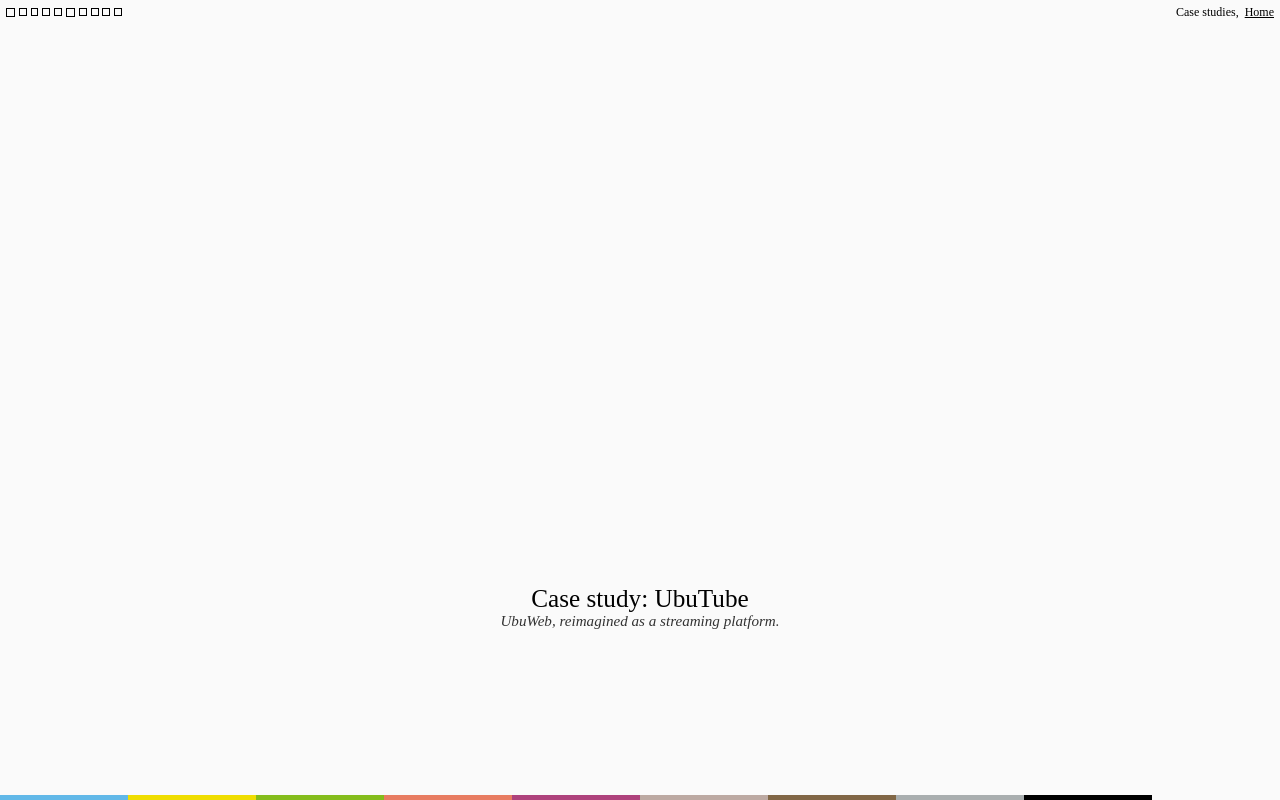
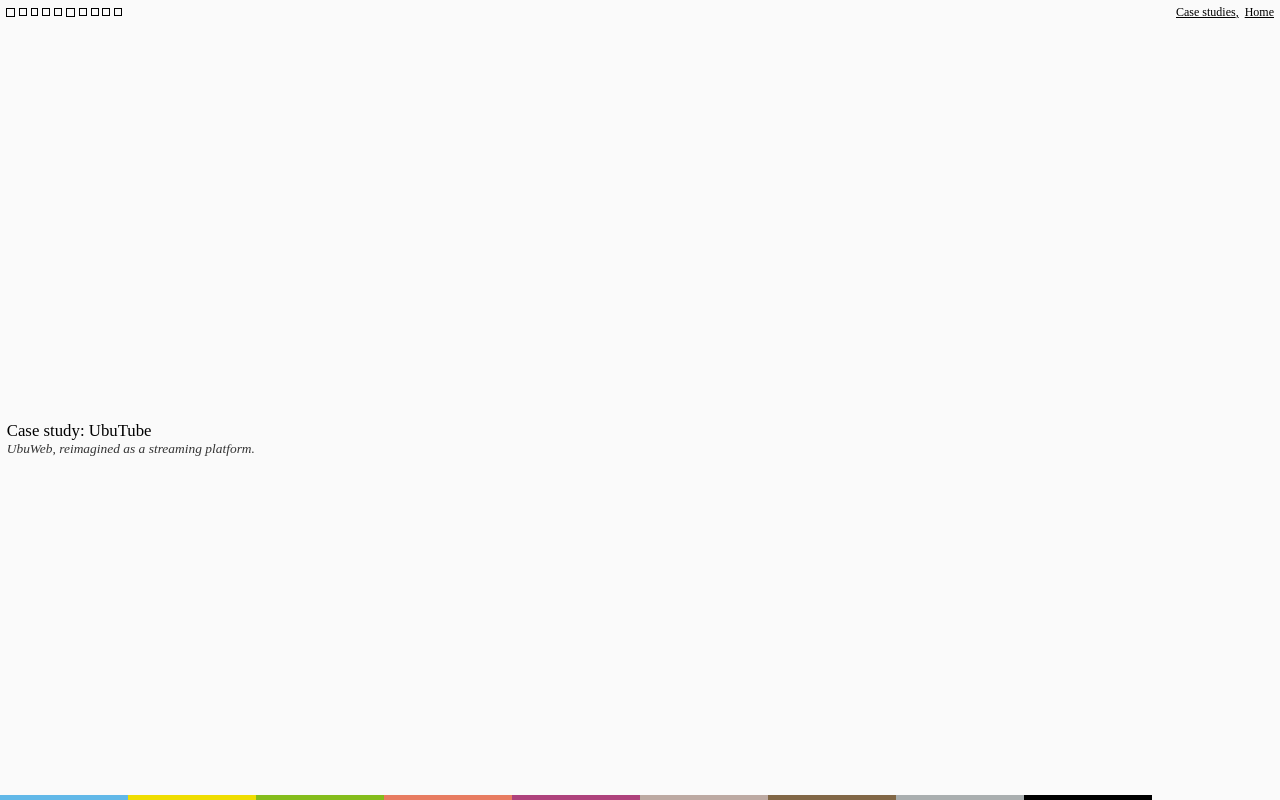
Before and after one commit to tkmaher/otherseas1, a Next.js app: page /case-studies in a window 1280 px wide. Built offline with nearby package versions, Linux system fonts and the light colour scheme; a web font is replaced by a local one.

Commit message:
bush lied people died

```diff
--- a/app/portfolio.scss
+++ b/app/portfolio.scss
@@ -89,6 +89,15 @@
   .portfolio-sidebar-links {
     display: flex;
     gap: 0.5em;
+    @media (hover: hover) {
+      a {
+        cursor: pointer;
+        text-decoration: none;
+      }
+      a:hover {
+        text-decoration: underline;
+      }
+    }
   }
 
   .visit-link {
@@ -562,11 +571,10 @@
   padding-top: 5em;
   overflow-x: auto;
   .title {
-    font-size: 1.5em;
-    text-align: center;
+    text-align: left;
     padding: 0.4em;
     & > :nth-last-child(1) {
-      font-size: 0.6em;
+      font-size: 0.8em;
       font-style: italic;
       opacity: 0.8;
     }
@@ -574,18 +582,18 @@
 }
 
 .portfolio-mainpage-image {
-  height: 60dvh !important;
-  max-height: 60dvh !important;
+  height: 40vh !important;
+  max-height: 40vh !important;
   cursor: pointer !important;
   align-self: flex-start;
 }
 
 .portfolio-mainpage-row {
   display: flex;
+  width: fit-content;
   flex-direction: column;
-  align-items: center;
   text-decoration: none !important;
-  padding-bottom: 5em;
+  padding-bottom: 2em;
   font-size: 1.2em;
   .portfolio-mainpage-image {
     pointer-events: none;
--- a/components/portfolio/portfoliosidebar.tsx
+++ b/components/portfolio/portfoliosidebar.tsx
@@ -86,7 +86,6 @@ export default function PortfolioSidebar({
     expandIframe?: () => void,
     current?: number,
 }) {
-    const path = usePathname();
     return (
         <div className="portfolio-sidebar">
 
@@ -116,8 +115,7 @@ export default function PortfolioSidebar({
                     </div>
                 ))}
                 <div className="portfolio-sidebar-links">
-                    <Link style={{textDecoration: path.split('/').length > 2 ? 'underline' : 'none'
-                    }} href="/case-studies">Case studies{', '} </Link>
+                    <Link href="/case-studies">Case studies{', '} </Link>
                     <Link href="/">Home{link && title && ', '} </Link>
                     {expandIframe != null &&
                         <span className="preview">
```
